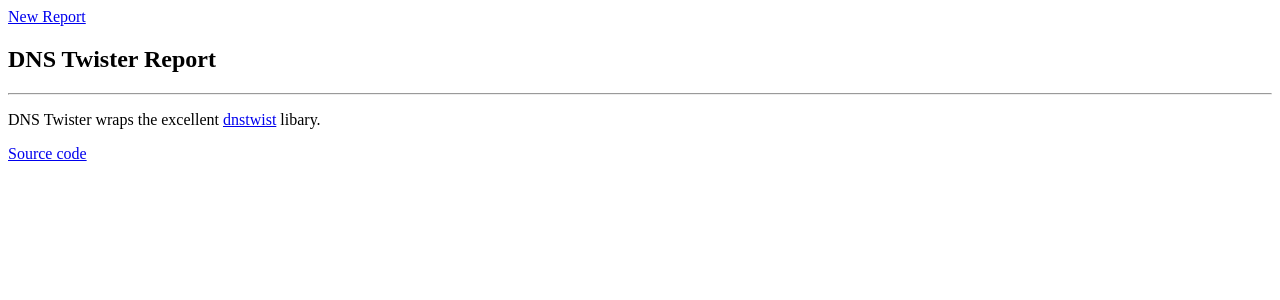
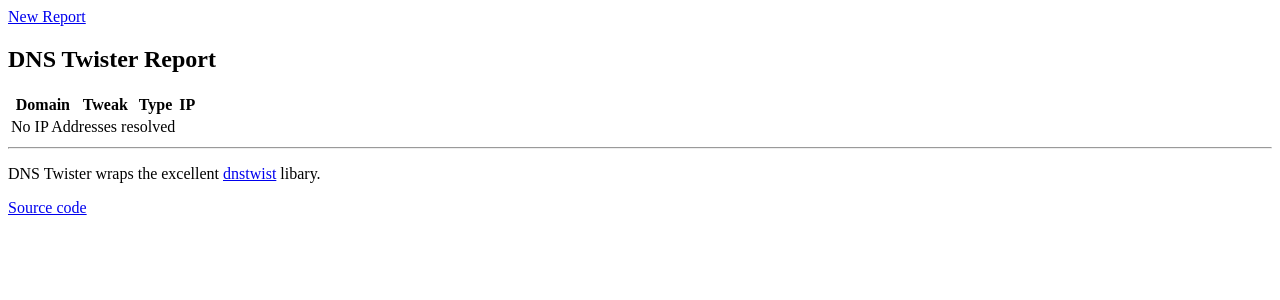
Before and after one commit to dnstwister/dnstwister, a Python web app: template dnstwister/templates/report.html in a window 1280 px wide. Shown: the top 300 px of the page. Run offline with Jinja, Linux system fonts and the light colour scheme; the template is opened without the code that fills it, so the values that code supplies are empty.

Commit message:
Better presentation of async resolution code

```diff
--- a/dnstwister/static/script.js
+++ b/dnstwister/static/script.js
@@ -1,14 +1,29 @@
 $(document).ready(function() {
+    var count = $('.resolvable').length;
+    var found = 0;
     $('.resolvable').each(function() {
         var elem = $(this)
         var domain = elem.data('domain');
         $.getJSON('/ip', {'domain': domain}, function(result) {
             if (result.ip !== null) {
                 elem.text(result.ip);
+                elem.parent().show();
+                found += 1;
+            }
+            count -= 1;
+        });
+    });
+
+    var timer = null;
+    timer = setInterval(function() {
+        if (count === 0) {
+            clearInterval(timer);
+            if (found === 0) {
+                $('.progress td').text('No IP Addresses resolved');
             }
             else {
-                elem.text('no');
+                $('.progress').hide();
             }
-        });
-    });
+        }
+    }, 100);
 });
--- a/dnstwister/templates/report.html
+++ b/dnstwister/templates/report.html
@@ -4,30 +4,43 @@
         <title>DNS Twister</title>
         <script type="text/javascript" src="/static/jquery-1.11.3.min.js"></script>
         <script type="text/javascript" src="/static/script.js"></script>
+        <style type="text/css">
+            .domain-row {
+                display: none;
+            }
+        </style>
     </head>
     <body>
         <section>
             <a href="/">New Report</a>
             <h1>DNS Twister Report</h1>
-            {% for domain, data in reports.items() %}
             <section>
-                <h2>{{ domain }}</h2>
                 <table>
+                    <thead>
                         <tr>
                             <th>Domain</th>
-                        <th>Change</th>
-                        <th>Resolvable IP?</th>
+                            <th>Tweak</th>
+                            <th>Type</th>
+                            <th>IP</th>
                         </tr>
+                    </thead>
+                    <tbody>
+                        <tr class="progress">
+                            <td colspan="3">Resolving Domains...</td>
+                        </tr>
+                        {% for domain, data in reports.items() %}
                             {% for entry in data.fuzzy_domains %}
-                        <tr>
+                                <tr class="domain-row">
+                                    <td>{{ domain }}</td>
                                     <td>{{ entry.domain }}</td>
                                     <td>{{ entry.fuzzer }}</td>
                                     <td class="resolvable" data-domain="{{ entry.domain }}">Checking...</td>
                                 </tr>
                             {% endfor %}
+                        {% endfor %}
+                    </tbody>
                 </table>
             </section>
-            {% endfor %}
             </ul>
         </section>
         <footer>
```
Lines whose indentation alone changed are shown as unchanged.
